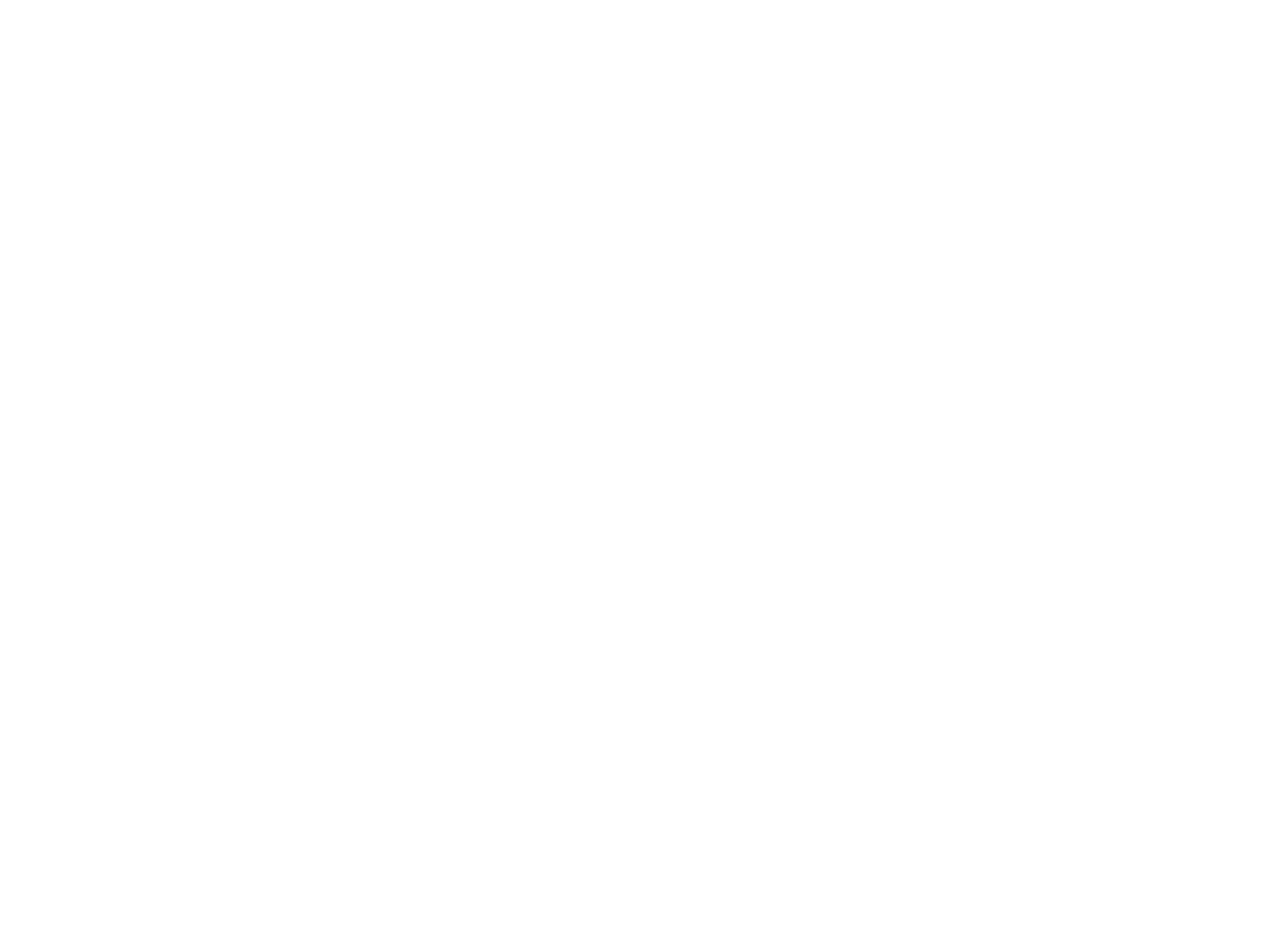
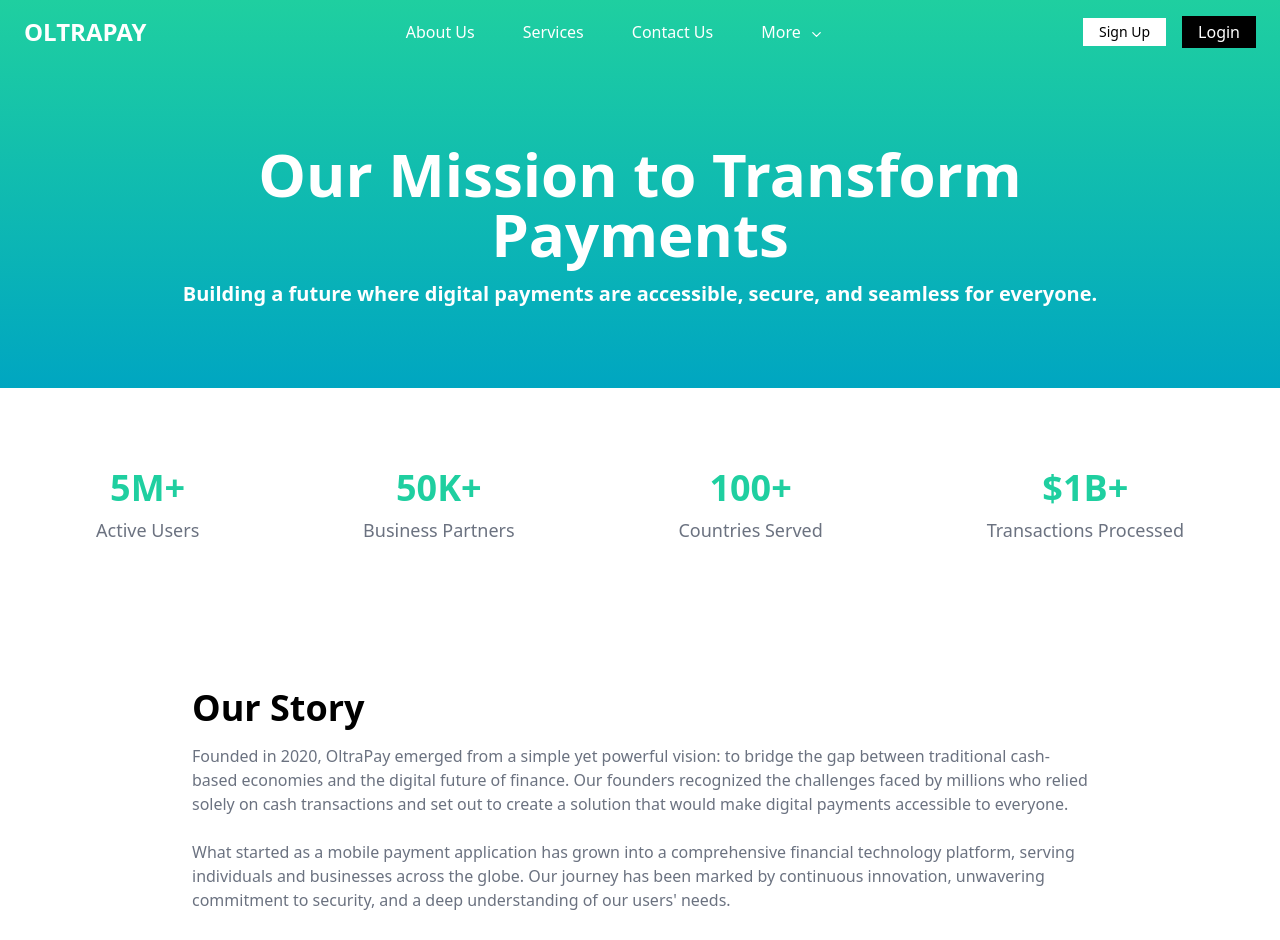
Before and after one commit to dominicOT/Oltrapay-website, a React (Vite) app: page /about in a window 1280 px wide. Before the commit this address had no page. Shown: the top 940 px of the page. Before the commit the page ends 800 px from the top, so only its background shows below. Built offline with nearby package versions, Linux system fonts and the light colour scheme.

Commit message:
[FEAT]:  adds the about us page with hero and stats

```diff
--- a/src/App.jsx
+++ b/src/App.jsx
@@ -1,11 +1,13 @@
 import { BrowserRouter, Routes, Route } from "react-router-dom";
 import { Home } from "./pages/index";
+import AboutUs from "./pages/About";
 
 function App() {
   return (
     <BrowserRouter>
       <Routes>
         <Route path="/" element={<Home />} />
+        <Route path="/about" element={<AboutUs />} />
       </Routes>
     </BrowserRouter>
   );
--- a/src/components/Navbar.jsx
+++ b/src/components/Navbar.jsx
@@ -11,10 +11,14 @@
   return (
     <nav className="text-white py-4">
       <div className="container mx-auto flex flex-row lg:flex-row items-center px-6 justify-between">
-        <h1 className="text-2xl font-bold text-white">OLTRAPAY</h1>
+        <a className="text-2xl font-bold text-white" href="/">
+          OLTRAPAY
+        </a>
         <div className="hidden md:flex flex-row justify-between gap-12">
           <ul className="flex items-center space-x-12">
-            <li className="cursor-pointer">About Us</li>
+            <li className="cursor-pointer">
+              <a href="/about">About Us</a>
+            </li>
             <li className="cursor-pointer">Services</li>
             <li className="cursor-pointer">Contact Us</li>
             <li className="cursor-pointer flex flex-row gap-2 items-center">
@@ -48,7 +52,9 @@
       {isMobileMenuOpen && (
         <div className="md:hidden bg-accent text-white px-6 py-4">
           <ul className="space-y-4">
-            <li className="cursor-pointer">About Us</li>
+            <li className="cursor-pointer">
+              <a href="/about">About Us</a>
+            </li>{" "}
             <li className="cursor-pointer">Services</li>
             <li className="cursor-pointer">Contact Us</li>
             <li className="cursor-pointer flex flex-row gap-2 items-center">
--- /dev/null
+++ b/src/features/About/AboutDetails.jsx
@@ -0,0 +1,60 @@
+import React from "react";
+
+const AboutDetails = () => {
+  return (
+    <section className="text-gray-500 py-8">
+      <div className="container mx-auto flex flex-col lg:flex-col px-6 lg:px-24 py-12  gap-12">
+        {/* STATS */}
+        <div className="w-full flex flex-row items-center justify-between">
+          <div className="flex flex-col items-center gap-2 text-left justify-start">
+            <p className="text-4xl text-primary font-bold">5M+</p>
+            <span className="font-medium text-lg">Active Users</span>
+          </div>
+          <div className="flex flex-col items-center gap-2 text-left justify-start">
+            <p className="text-4xl text-primary font-bold">50K+</p>
+            <span className="font-medium text-lg">Business Partners</span>
+          </div>
+          <div className="flex flex-col items-center gap-2 text-left justify-start">
+            <p className="text-4xl text-primary font-bold">100+</p>
+            <span className="font-medium text-lg">Countries Served</span>
+          </div>
+          <div className="flex flex-col items-center gap-2 text-left justify-start">
+            <p className="text-4xl text-primary font-bold">$1B+</p>
+            <span className="font-medium text-lg">Transactions Processed</span>
+          </div>
+        </div>
+
+        {/* Our Story */}
+        <div className="mt-24 px-6 lg:px-24">
+          <h1 className="text-4xl font-bold text-black">Our Story</h1>
+
+          <p className="mt-4 text-left">
+            Founded in 2020, OltraPay emerged from a simple yet powerful vision:
+            to bridge the gap between traditional cash-based economies and the
+            digital future of finance. Our founders recognized the challenges
+            faced by millions who relied solely on cash transactions and set out
+            to create a solution that would make digital payments accessible to
+            everyone.
+          </p>
+          <p className="mt-6">
+            What started as a mobile payment application has grown into a
+            comprehensive financial technology platform, serving individuals and
+            businesses across the globe. Our journey has been marked by
+            continuous innovation, unwavering commitment to security, and a deep
+            understanding of our users' needs.
+          </p>
+          <p className="mt-6">
+            Today, OltraPay stands at the forefront of the digital payment
+            revolution, powered by cutting-edge technology and driven by our
+            mission to create a more inclusive financial ecosystem.
+          </p>
+        </div>
+
+        {/* Core Values */}
+
+      </div>
+    </section>
+  );
+};
+
+export default AboutDetails;
--- /dev/null
+++ b/src/features/About/Hero.jsx
@@ -0,0 +1,22 @@
+import React from "react";
+
+const AboutHero = () => {
+  return (
+    <section className="text-white py-8">
+      <div className="container mx-auto flex flex-col lg:flex-row px-6 lg:px-24 py-12 justify-center gap-12">
+        <div>
+          <h1 className="text-6xl font-bold text-center">
+            Our Mission to Transform <br />
+            Payments
+          </h1>
+          <p className="text-xl mt-4 font-semibold text-center break-before-auto">
+            Building a future where digital payments are accessible, secure, and
+            seamless for everyone.
+          </p>
+        </div>
+      </div>
+    </section>
+  );
+};
+
+export default AboutHero;
--- a/src/features/Home/Hero.jsx
+++ b/src/features/Home/Hero.jsx
@@ -3,7 +3,7 @@
 const Hero = () => {
   return (
     <section className="text-white py-8">
-      <div className="container mx-auto px-6 lg:px-24 py-12 flex flex-col lg:flex-row justify-between items-center lg:items-start h-full space-y-8 lg:space-y-0">
+      <div className="container mx-auto px-6 lg:px-24 py-12 flex flex-col-reverse lg:flex-row justify-between items-center lg:items-start h-full space-y-8 lg:space-y-0">
         {/* Left Content */}
         <div className="lg:w-1/2 text-center lg:text-left">
           <h1 className="text-3xl sm:text-4xl lg:text-6xl font-bold mb-6">
--- /dev/null
+++ b/src/pages/About.jsx
@@ -0,0 +1,27 @@
+import React from "react";
+import Navbar from "../components/Navbar";
+import AboutHero from "../features/About/Hero";
+import AboutDetails from "../features/About/AboutDetails";
+
+const AboutUs = () => {
+  return (
+    <>
+      <div className="relative">
+        {/* Background */}
+        <div className="absolute bg-accent top-0 left-0 w-full h-full md:bg-gradient-to-b md:from-primary md:to-accent"></div>
+
+        {/* Content */}
+        <div className="relative z-10">
+          <Navbar />
+          <AboutHero />
+        </div>
+      </div>
+
+      <div className="w-full">
+        <AboutDetails />
+      </div>
+    </>
+  );
+};
+
+export default AboutUs;
```
